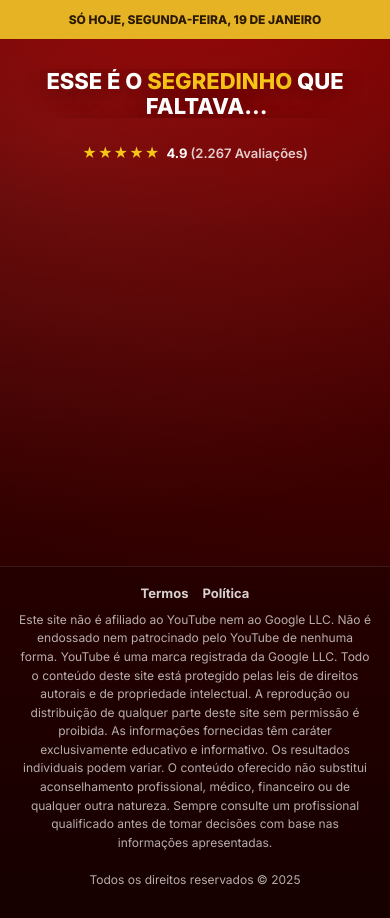
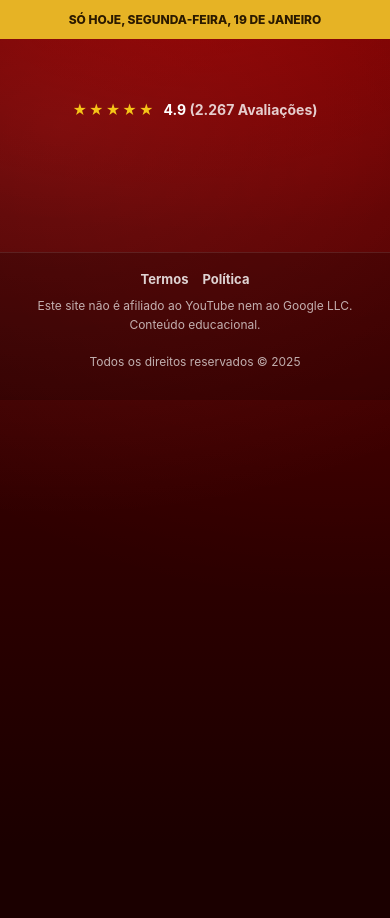
Before and after one commit to DarthVeider373/trilhaconscientiadespertarverdadeira.online, a plain HTML site: page jornadadaplenaliberdade/index.html in a window 390 px wide. After the commit the page ends 844 px from the top, so only its background shows below. Drawn offline with Linux system fonts and the light colour scheme.

Commit message:
Enhance HTML structure and preload resources

```diff
--- a/jornadadaplenaliberdade/index.html
+++ b/jornadadaplenaliberdade/index.html
@@ -6,9 +6,19 @@
   <meta charset="UTF-8" />
   <meta name="viewport" content="width=device-width, initial-scale=1.0" />
   <title>Video</title>
-  <link rel="preconnect" href="https://fonts.googleapis.com">
-  <link rel="preconnect" href="https://fonts.gstatic.com" crossorigin>
-  <link href="https://fonts.googleapis.com/css2?family=Inter:wght@400;600;700;800&display=swap" rel="stylesheet">
+
+
+
+  <script>!function (i, n) { i._plt = i._plt || (n && n.timeOrigin ? n.timeOrigin + n.now() : Date.now()) }(window, performance);</script>
+  <link rel="preload" href="https://scripts.converteai.net/cda0fd17-3b99-44d2-a83a-fc66435cb2df/players/6962c9dc93850164e9fe24cf/v4/player.js" as="script">
+  <link rel="preload" href="https://scripts.converteai.net/lib/js/smartplayer-wc/v4/smartplayer.js" as="script">
+  <link rel="preload" href="https://cdn.converteai.net/cda0fd17-3b99-44d2-a83a-fc66435cb2df/6962c9acda723d6f86882f22/main.m3u8" as="fetch">
+  <link rel="dns-prefetch" href="https://cdn.converteai.net">
+  <link rel="dns-prefetch" href="https://scripts.converteai.net">
+  <link rel="dns-prefetch" href="https://images.converteai.net">
+  <link rel="dns-prefetch" href="https://api.vturb.com.br">
+
+
 
   <style>
     :root {
@@ -23,12 +33,12 @@
     }
 
     * {
-      box-sizing: border-box
+      box-sizing: border-box;
     }
 
     html,
     body {
-      min-height: 100%
+      min-height: 100%;
     }
 
     html {
@@ -38,7 +48,7 @@
     body {
       margin: 0;
       min-height: 100vh;
-      font-family: Inter, system-ui, -apple-system, Segoe UI, Roboto, Helvetica, Arial, "Apple Color Emoji", "Segoe UI Emoji";
+      font-family: Inter, system-ui, -apple-system, Segoe UI, Roboto, Helvetica, Arial;
       color: var(--text);
       background:
         radial-gradient(900px 420px at 50% 0%, rgba(255, 0, 0, .22), transparent 55%),
@@ -56,7 +66,7 @@
       font-size: clamp(12px, 1.4vw, 14px);
       text-transform: uppercase;
       text-align: center;
-      padding: 12px 12px;
+      padding: 12px;
     }
 
     .wrap {
@@ -70,46 +80,17 @@
       padding: 10px 10px 26px;
     }
 
-    /* 🔽 ALTERAÇÃO 1: mais espaço abaixo do título */
     .headline {
       font-weight: 800;
-      line-height: 1.12;
-      font-size: clamp(22px, 3.2vw, 44px);
+      font-size: clamp(24px, 3.2vw, 44px);
+      line-height: 1.15;
       margin: 0 0 26px;
+      text-transform: uppercase;
       text-shadow: 0 2px 22px rgba(0, 0, 0, .42);
-      text-transform: uppercase;
     }
 
     .highlight-yellow {
       color: #f5c518;
-    }
-
-    .videoShell {
-      margin: 26px auto 10px;
-      max-width: 1000px;
-      border-radius: 18px;
-      background: rgba(0, 0, 0, .20);
-      border: 1px solid rgba(255, 255, 255, .10);
-      box-shadow: 0 26px 70px rgba(0, 0, 0, .55);
-      overflow: hidden;
-      position: relative;
-    }
-
-    .video {
-      position: relative;
-      width: 100%;
-      aspect-ratio: 16/9;
-      background:
-        radial-gradient(520px 240px at 50% 20%, rgba(255, 255, 255, .12), transparent 55%),
-        linear-gradient(135deg, rgba(255, 0, 0, .12), rgba(0, 0, 0, .60));
-    }
-
-    .video::after {
-      content: "";
-      position: absolute;
-      inset: 0;
-      background: linear-gradient(180deg, rgba(0, 0, 0, .10), rgba(0, 0, 0, .55));
-      pointer-events: none;
     }
 
     .ratings {
@@ -119,13 +100,12 @@
       gap: 8px;
       margin-top: 18px;
       font-weight: 700;
-      font-size: clamp(13px, 1.4vw, 15px);
+      font-size: 14px;
     }
 
     .stars {
       color: #f5c518;
       letter-spacing: 2px;
-      font-size: clamp(14px, 1.6vw, 18px);
     }
 
     .belowFoldSpacer {
@@ -133,8 +113,8 @@
     }
 
     footer {
-      border-top: 1px solid rgba(255, 255, 255, .10);
-      background: rgba(0, 0, 0, .20);
+      border-top: 1px solid rgba(255, 255, 255, .1);
+      background: rgba(0, 0, 0, .2);
     }
 
     .footerWrap {
@@ -145,10 +125,10 @@
 
     .footLinks {
       display: flex;
+      justify-content: center;
       gap: 14px;
-      justify-content: center;
+      margin-bottom: 10px;
       flex-wrap: wrap;
-      margin-bottom: 10px;
     }
 
     .footLinks a {
@@ -158,61 +138,36 @@
       font-size: 13px;
     }
 
-    .footLinks a:hover {
-      text-decoration: underline
-    }
-
     .legal {
+      max-width: 980px;
       margin: 0 auto;
-      max-width: 980px;
       color: var(--muted2);
       font-size: 12px;
       line-height: 1.55;
       text-align: center;
     }
 
-    /* 🔽 ALTERAÇÃO 2: headline com no máximo 2 linhas no mobile */
+    /* 🎯 MOBILE: força 2 linhas SEM cortar texto */
+    /* 🎯 MOBILE: exatamente 2 linhas, sem corte */
     @media (max-width:560px) {
       .headline {
-        display: -webkit-box;
-        -webkit-line-clamp: 2;
-        -webkit-box-orient: vertical;
-        overflow: hidden;
+        font-size: 20px;
+        line-height: 1.18;
+        margin-bottom: 22px;
       }
 
-      .ratings {
-        flex-wrap: wrap;
-        gap: 6px;
-        margin-top: 14px;
+      .headline .line-1,
+      .headline .line-2 {
+        display: block;
       }
+    }
 
-      .stars {
-        letter-spacing: 1px;
-      }
+    /* 🖥️ DESKTOP: mantém impacto visual */
+    @media (min-width:561px) {
 
-      .video {
-        aspect-ratio: 16/10;
-      }
-
-      .wrap {
-        padding: 20px 14px 24px;
-      }
-
-      .hero {
-        padding-left: 6px;
-        padding-right: 6px;
-      }
-
-      .videoShell {
-        border-radius: 16px;
-      }
-
-      .belowFoldSpacer {
-        height: 42vh;
-      }
-
-      .topStrip {
-        padding: 12px 10px;
+      .headline .line-1,
+      .headline .line-2 {
+        display: inline;
       }
     }
   </style>
@@ -220,48 +175,35 @@
 </head>
 
 <body>
+
   <div class="topStrip" id="topStrip"></div>
 
   <main class="wrap">
     <section class="hero">
-      <h1 class="headline">
-        ESSE É O <span class="highlight-yellow">SEGREDINHO</span> QUE FALTAVA<br>
-        PRA FAZER ELA JORRAR
-      </h1>
 
 
+      <vturb-smartplayer id="vid-6962c9dc93850164e9fe24cf" style="display: block; margin: 0 auto; width: 100%; "></vturb-smartplayer>
+      <script type="text/javascript"> var s = document.createElement("script"); s.src = "https://scripts.converteai.net/cda0fd17-3b99-44d2-a83a-fc66435cb2df/players/6962c9dc93850164e9fe24cf/v4/player.js", s.async = !0, document.head.appendChild(s); </script>
 
-
-      <vturb-smartplayer id="vid-6960463d0d8ded7c540670b5" style="display: block; margin: 0 auto; width: 100%; max-width: 400px;"></vturb-smartplayer>
-      <script type="text/javascript"> var s = document.createElement("script"); s.src = "https://scripts.converteai.net/cda0fd17-3b99-44d2-a83a-fc66435cb2df/players/6960463d0d8ded7c540670b5/v4/player.js", s.async = !0, document.head.appendChild(s); </script>
-
-
-
-
-
-
-      <div class="ratings" aria-label="Avaliações">
+      <div class="ratings">
         <div class="stars">★★★★★</div>
-        <div>4.9 <span style="opacity:.8;font-weight:600">(2.267 Avaliações)</span></div>
+        <div>4.9 <span style="opacity:.8">(2.267 Avaliações)</span></div>
       </div>
 
-      <div class="belowFoldSpacer" aria-hidden="true"></div>
+      <div class="belowFoldSpacer"></div>
+
     </section>
   </main>
 
-  <footer id="footer">
+  <footer>
     <div class="footerWrap">
-      <nav class="footLinks" aria-label="Links do rodapé">
-        <a href="../termos/" onclick="alert('Página de Termos (exemplo).'); return false;">Termos</a>
-        <a href="../privacidade/" onclick="alert('Página de Política (exemplo).'); return false;">Política</a>
+      <nav class="footLinks">
+        <a href="#">Termos</a>
+        <a href="#">Política</a>
       </nav>
 
       <p class="legal">
-        Este site não é afiliado ao YouTube nem ao Google LLC. Não é endossado nem patrocinado pelo YouTube de nenhuma forma.
-        YouTube é uma marca registrada da Google LLC. Todo o conteúdo deste site está protegido pelas leis de direitos autorais e de propriedade intelectual.
-        A reprodução ou distribuição de qualquer parte deste site sem permissão é proibida. As informações fornecidas têm caráter exclusivamente educativo e informativo.
-        Os resultados individuais podem variar. O conteúdo oferecido não substitui aconselhamento profissional, médico, financeiro ou de qualquer outra natureza.
-        Sempre consulte um profissional qualificado antes de tomar decisões com base nas informações apresentadas.
+        Este site não é afiliado ao YouTube nem ao Google LLC. Conteúdo educacional.
         <br><br>
         Todos os direitos reservados © 2025
       </p>
@@ -272,17 +214,11 @@
     (function () {
       const dias = ['DOMINGO', 'SEGUNDA-FEIRA', 'TERÇA-FEIRA', 'QUARTA-FEIRA', 'QUINTA-FEIRA', 'SEXTA-FEIRA', 'SÁBADO'];
       const meses = ['JANEIRO', 'FEVEREIRO', 'MARÇO', 'ABRIL', 'MAIO', 'JUNHO', 'JULHO', 'AGOSTO', 'SETEMBRO', 'OUTUBRO', 'NOVEMBRO', 'DEZEMBRO'];
-
-
       const hoje = new Date();
-      const texto = `SÓ HOJE, ${dias[hoje.getDay()]}, ${hoje.getDate()} DE ${meses[hoje.getMonth()]}`;
-
-
-      const el = document.getElementById('topStrip');
-      if (el) el.textContent = texto;
+      document.getElementById('topStrip').textContent =
+        `SÓ HOJE, ${dias[hoje.getDay()]}, ${hoje.getDate()} DE ${meses[hoje.getMonth()]}`;
     })();
   </script>
-
 
 </body>
 
```
